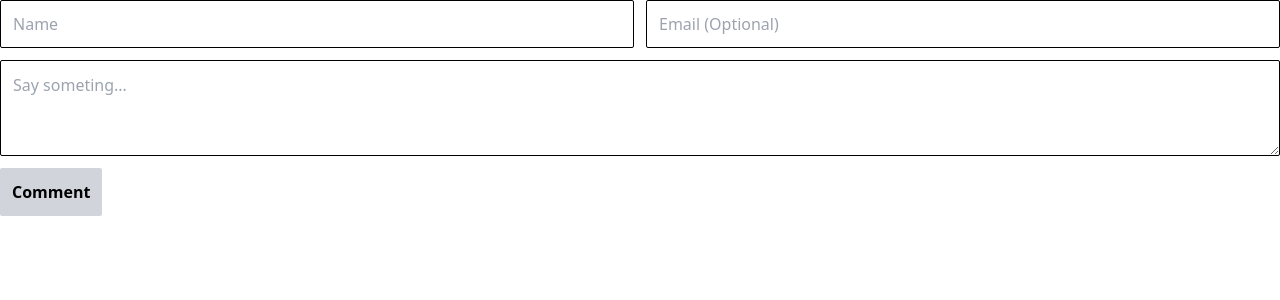
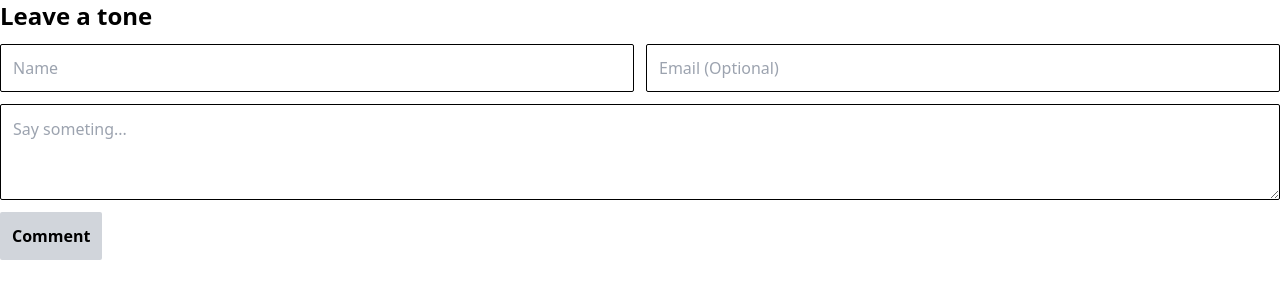
Before and after one commit to windbelike/winc, a Next.js app: page / in a window 1280 px wide. Shown: the top 300 px of the page. Built offline with nearby package versions, Linux system fonts and the light colour scheme.

Commit message:
feat: title

```diff
--- a/src/pages/index.tsx
+++ b/src/pages/index.tsx
@@ -31,6 +31,7 @@ export default function Home() {
   return (
     <main>
       <form onSubmit={handleSubmit} className="flex flex-col gap-3">
+        <span className="font-bold text-2xl">Leave a tone</span>
         <div className="flex gap-3 grow min-w-0">
           <input ref={nameRef} className="h-12 border border-black grow p-3 rounded-sm min-w-0
           "
```
